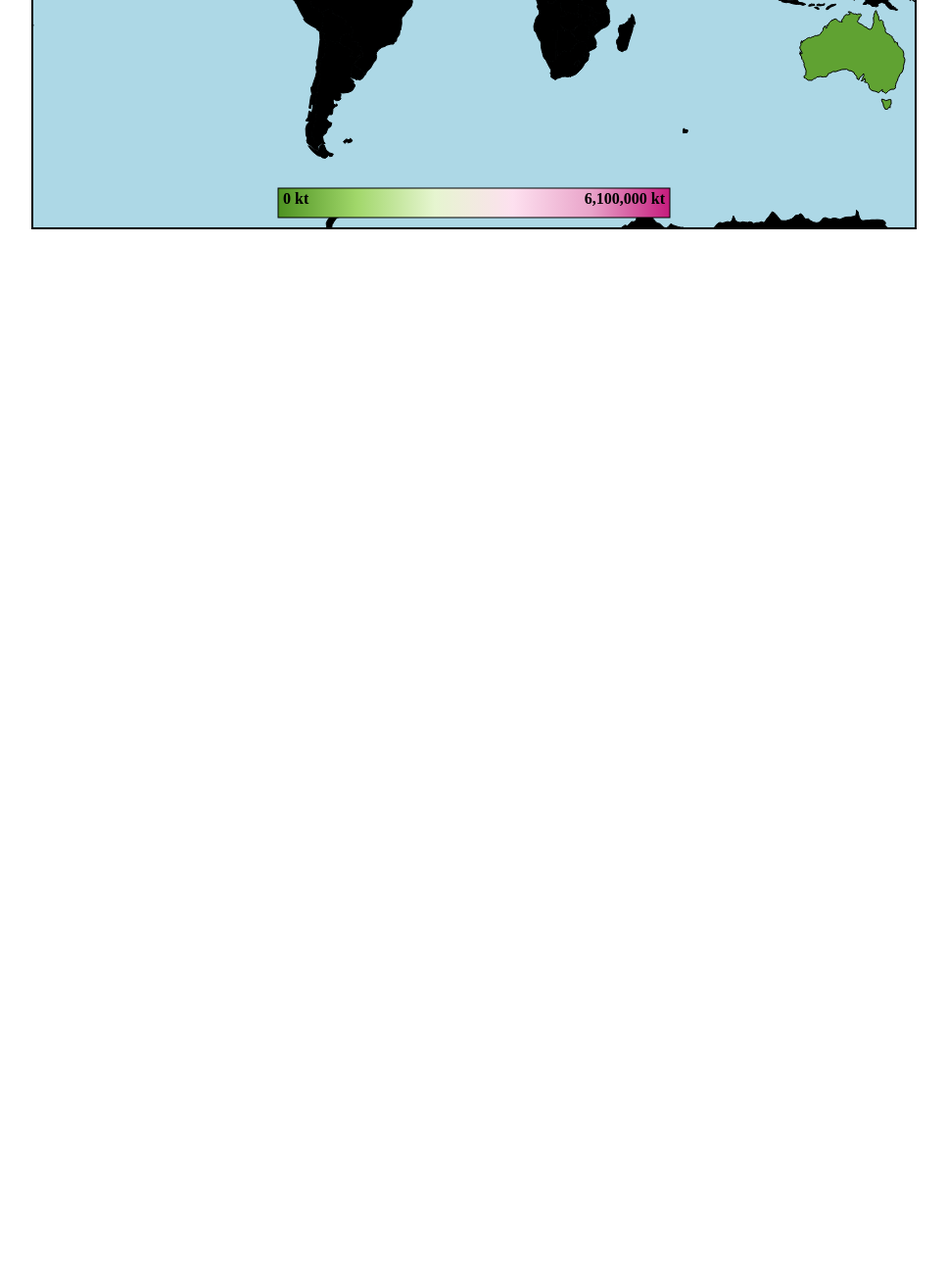
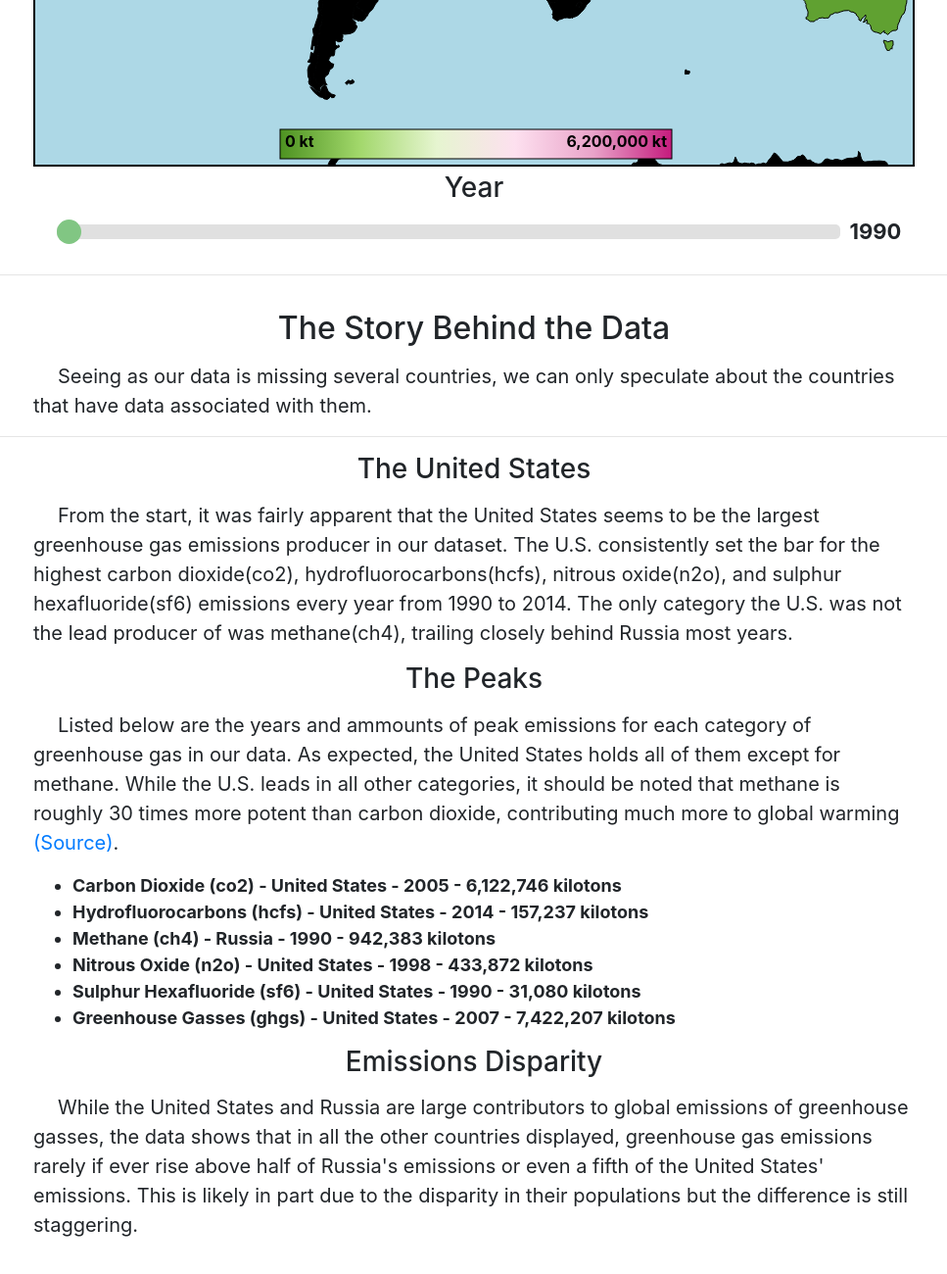
Before and after one commit to JimDaGuy/460-Project1, a plain HTML site: page index.html in a window 1280 px wide. Shown: the part 519-1819 px from the top of the page at 98% size, without its empty margins (156-1123 px from the left). Before the commit the page ends 800 px from the top, so only its background shows below. Drawn offline with nearby package versions, Linux system fonts and the light colour scheme.

Commit message:
Add Bootstrap and the story

```diff
--- a/index.html
+++ b/index.html
@@ -3,8 +3,10 @@
   <head>
     <title>My Awesome Visualization</title>
     <meta charset="utf-8">
+    <meta name="viewport" content="width=device-width, initial-scale=1">
     <script src="https://d3js.org/d3.v4.min.js"></script>
     <link rel="stylesheet" href="main.css">
+    <link rel="stylesheet" href="https://stackpath.bootstrapcdn.com/bootstrap/4.3.1/css/bootstrap.min.css" integrity="sha384-ggOyR0iXCbMQv3Xipma34MD+dH/1fQ784/j6cY/iJTQUOhcWr7x9JvoRxT2MZw1T" crossorigin="anonymous">
   </head>
 
   <body>
@@ -17,19 +19,66 @@
       <button id="sf6">Sulphur Hexafluoride (SF6)</button>
       <button id="ghgs">Greenhouse Gasses (GHGS)</button>
     </div>
+    <h2 id="mapTitle">Carbon Dioxide (CO2) Emissions in kilotons</h2>
+    <div id="tooltip">
+      <span id="countrySpan">Country:</span>
+      <span id="yearSpan">Year:</span>
+      <span id="emissionTypeSpan">Emission Type:</span>
+      <span id="emissionAmmountSpan">Ammount:</span>
+    </div>
+    <div id="mapContainer"></div>
+    <h3 id="sliderTitle">Year</h3>
     <div id="sliderContainer">
       <input id="yearSlider" class="slider" type="range" min="1990" max="2014" value="1990"></input>
       <span id="year">1990</span>
     </div>
-    <h2 id="mapTitle">Carbon Dioxide (CO2) Emissions in kilotons</h2>
-  <div id="mapContainer">
-  </div>
-  <div id="tooltip">
-    <span id="countrySpan">Country:</span>
-    <span id="yearSpan">Year:</span>
-    <span id="emissionTypeSpan">Emission Type:</span>
-    <span id="emissionAmmountSpan">Ammount:</span>
-  </div>
+    <hr>
+    <h2 id="storyTitle">The Story Behind the Data</h2>
+    <p class="storyParagraph">
+      Seeing as our data is missing several countries, we can
+      only speculate about the countries that have data associated
+      with them.
+    </p>
+    <hr>
+    <h3 class="storySubtitle">The United States</h3>
+    <p class="storyParagraph">
+      From the start, it was fairly apparent that the
+      United States seems to be the largest greenhouse gas emissions
+      producer in our dataset. The U.S. consistently set the bar for the
+      highest carbon dioxide(co2), hydrofluorocarbons(hcfs), nitrous
+      oxide(n2o), and sulphur hexafluoride(sf6) emissions every year
+      from 1990 to 2014. The only category the U.S. was not the lead
+      producer of was methane(ch4), trailing closely behind Russia
+      most years.
+    </p>
+    <h3 class="storySubtitle">The Peaks</h3>
+    <p class="storyParagraph">
+      Listed below are the years and ammounts of peak emissions for
+      each category of greenhouse gas in our data. As expected, the
+      United States holds all of them except for methane. While the U.S.
+      leads in all other categories, it should be noted that methane is
+      roughly 30 times more potent than carbon dioxide, contributing much
+      more to global warming
+      <a href="https://www.sciencedaily.com/releases/2014/03/140327111724.htm">(Source)</a>.
+    </p>
+    <ul class="storyUL">
+      <li class="storyLI">Carbon Dioxide (co2) - United States - 2005 - 6,122,746 kilotons</li>
+      <li class="storyLI">Hydrofluorocarbons (hcfs) - United States - 2014 - 157,237 kilotons</li>
+      <li class="storyLI">Methane (ch4) - Russia - 1990 - 942,383 kilotons</li>
+      <li class="storyLI">Nitrous Oxide (n2o) - United States - 1998 - 433,872 kilotons</li>
+      <li class="storyLI">Sulphur Hexafluoride (sf6) - United States - 1990 - 31,080 kilotons</li>
+      <li class="storyLI">Greenhouse Gasses (ghgs) - United States - 2007 - 7,422,207 kilotons</li>
+    </ul>
+    <h3 class="storySubtitle">Emissions Disparity</h3>
+    <p id="lastParagraph" class="storyParagraph">
+      While the United States and Russia are large contributors to
+      global emissions of greenhouse gasses, the data shows that in
+      all the other countries displayed, greenhouse gas emissions
+      rarely if ever rise above half of Russia's emissions or even
+      a fifth of the United States' emissions. This is likely in part
+      due to the disparity in their populations but the difference is
+      still staggering.
+    </p>
     <script src='./main.js'></script>
   </body>
 </html>
--- a/main.css
+++ b/main.css
@@ -6,7 +6,11 @@ body {
   left: 0;
 }
 
-h1,
+#h1 {
+  text-align: center;
+  margin-top: 25px;
+}
+
 h2 {
   text-align: center;
 }
@@ -30,21 +34,13 @@ h2 {
 }
 
 button {
-  margin: 0 10px;
-  padding: 3px 5px;
-  border: 2px solid black;
-  border-radius: 15px;
-  font-size: 15px;
-  font-weight: bold;
-  background-color: green;
-  color: white;
 }
 
 button:hover {
   background-color: lightgreen;
 }
 button:active {
-  background-color: darkgreen;
+  background-color: rgb(132, 199, 132);
 }
 
 #sliderContainer {
@@ -59,6 +55,11 @@ button:active {
   justify-content: center;
 }
 
+#sliderTitle {
+  text-align: center;
+  margin: 5px auto 0px auto;
+}
+
 #yearSlider {
 }
 
@@ -66,6 +67,7 @@ button:active {
   -webkit-appearance: none;
   margin: 20px 10px;
   width: 80%;
+  max-width: 800px;
   height: 15px;
   border-radius: 5px;
   background: #d3d3d3;
@@ -140,3 +142,35 @@ svg {
   -webkit-box-orient: vertical;
   margin-bottom: 4px;
 }
+
+#storyTitle {
+  margin-top: 35px;
+}
+
+.storySubtitle {
+  margin-top: 15px;
+  text-align: center;
+}
+
+.storyParagraph {
+  font-size: 20px;
+  text-indent: 25px;
+  width: 80%;
+  max-width: 900px;
+  margin: 15px auto;
+}
+
+.storyUL {
+  font-size: 18px;
+  margin: 15px auto;
+  width: 80%;
+  max-width: 900px;
+  font-weight: bold;
+}
+
+.storyLI {
+}
+
+#lastParagraph {
+  margin-bottom: 35px;
+}
--- a/main.js
+++ b/main.js
@@ -121,7 +121,7 @@ function initGraph() {
     maxEmission =
       Math.round(
         Math.max(...emissions[currentEmissionType].allValues) / 100000
-      ) * 100000;
+      ) * 100000 + 100000;
 
     cScale = d3
       .scaleLinear()
```
Also changed, not shown: 1 other file.
